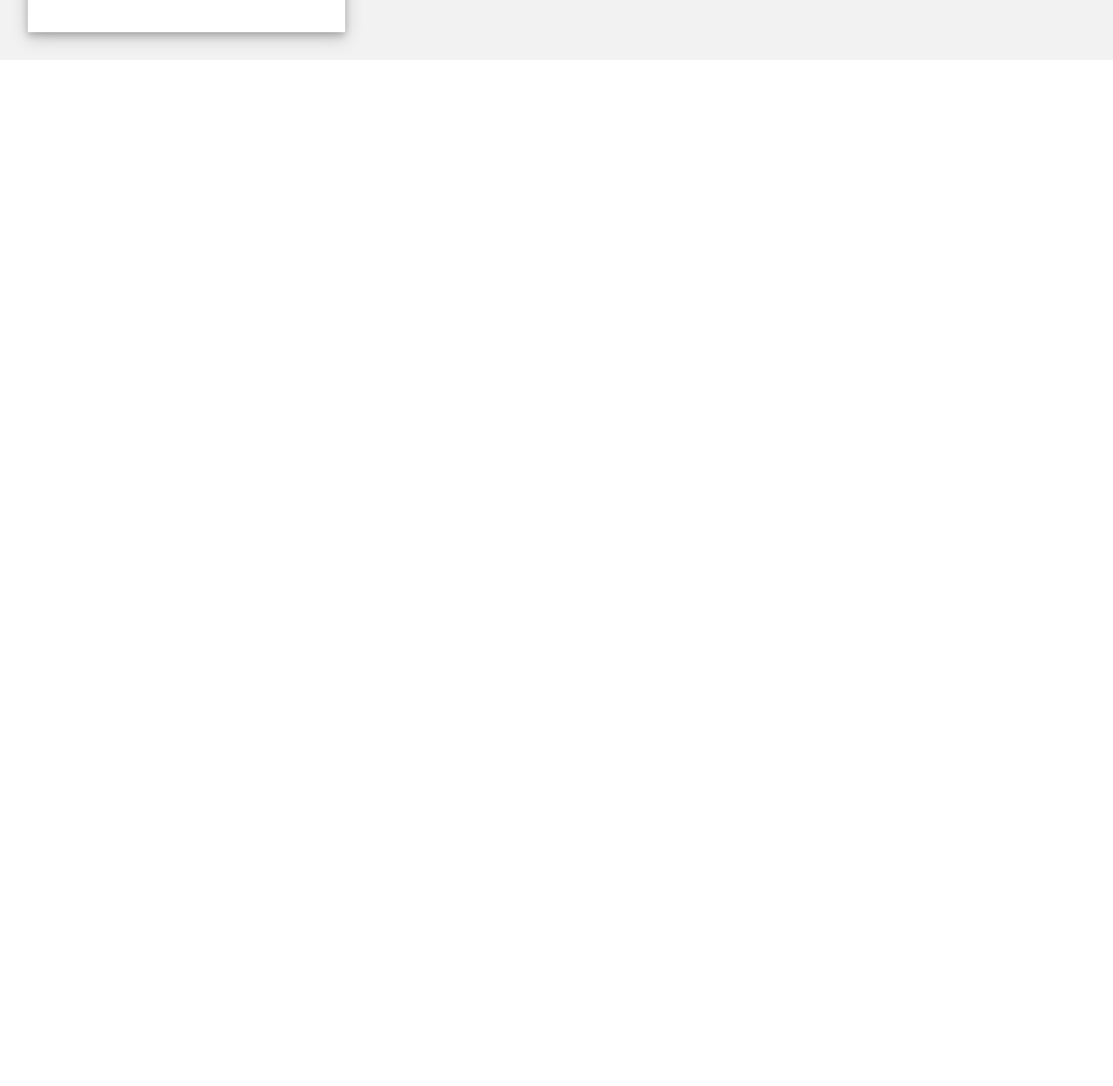
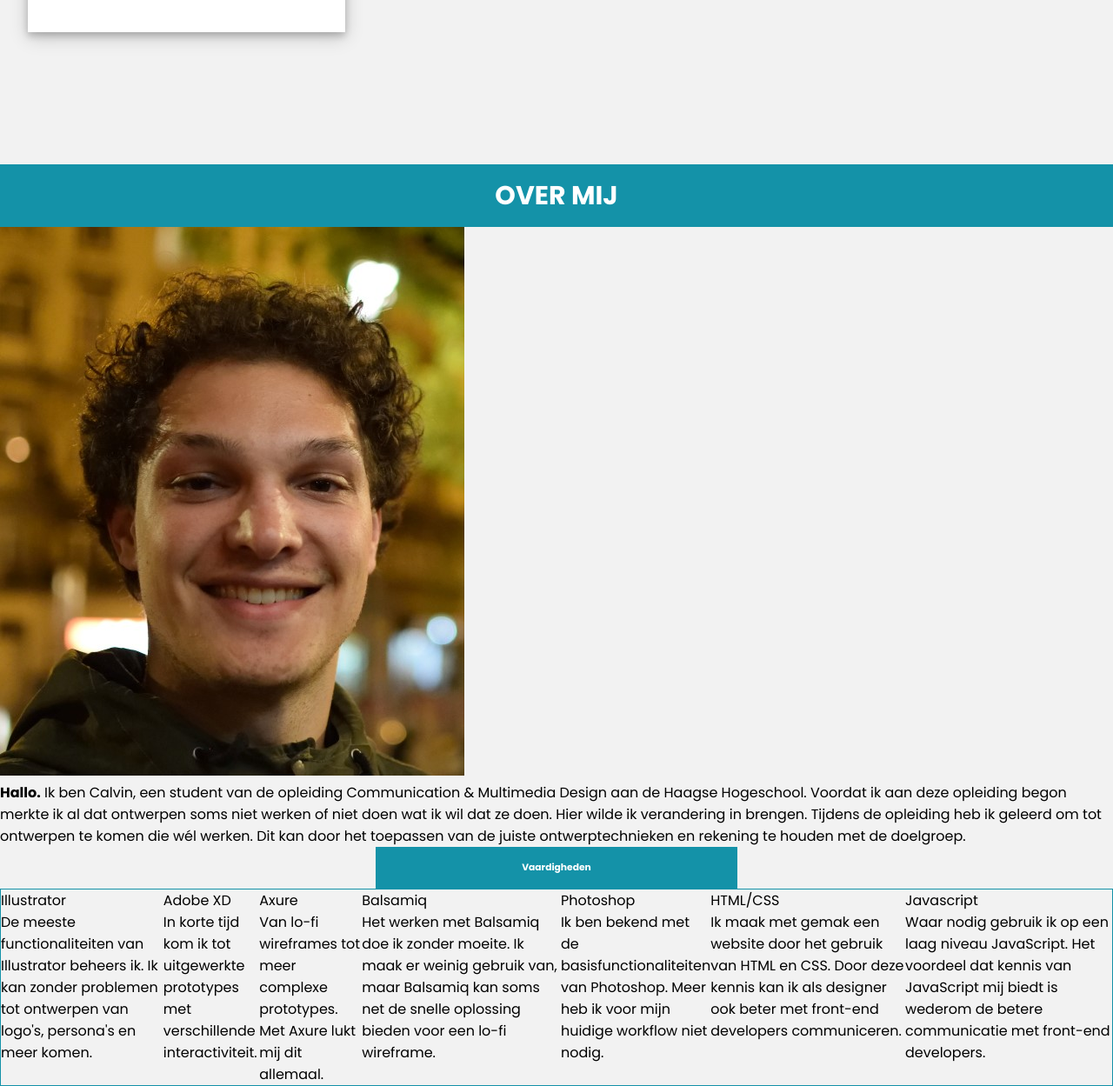
Before and after one commit to calvinschmidt4/Portfolio-2, a plain HTML site: page index.html in a window 1280 px wide. Shown: the part 2043-3292 px from the top of the page at 87% size. Before the commit the page ends 2112 px from the top, so only its background shows below. Drawn offline with Linux system fonts and the light colour scheme.

Commit message:
Update index.html

```diff
--- a/index.html
+++ b/index.html
@@ -88,13 +88,17 @@
             </div>
 
         </div>
-        <!-- <div class="overmij">
+        <div class="overmij">
             <div class="overmij-title">
                 <h4>OVER MIJ</h4>
             </div>
             <div class="overmij-intro">
-                <img src="" alt="">
-                <p></p>
+                <div class="overmij-intro-content me">
+                        <img src="images/calvin.jpg" alt="">
+                </div>
+                <div class="overmij-intro-content metekst">
+                    <p><b>Hallo.</b> Ik ben Calvin, een student van de opleiding Communication & Multimedia Design aan de Haagse Hogeschool. Voordat ik aan deze opleiding begon merkte ik al dat ontwerpen soms niet werken of niet doen wat ik wil dat ze doen. Hier wilde ik verandering in brengen. Tijdens de opleiding heb ik geleerd om tot ontwerpen te komen die wél werken. Dit kan door het toepassen van de juiste ontwerptechnieken en rekening te houden met de doelgroep.</p>
+                </div>
             </div>
             <div class="overmij-var">
                 <div class="overmij-var-title">
@@ -131,7 +135,7 @@
                     </div>
                 </div>
             </div>
-            <div class="overmij-cyclus-container">
+            <!-- <div class="overmij-cyclus-container">
                 <div class="overmij-cyclus-info">
                     <div class="overmij-cyclus-title">
                         <h6>Onderzoek</h6>
@@ -150,13 +154,18 @@
                     </div>
                     <p>Voordat aan de design fase wordt begonnen zijn er vaak al persona's, user needs en systeemeisen opgesteld. Kijkend vanuit de gebruiker, en welke behoeftes en eisen er zijn kom ik tot schetsen, lo-fi wireframes, hi-fi wireframes en prototypes. Waar nodig wordt de doelgroep in dit ontwerp betrokken door het geven van feedback. Dit kan in de vorm van een usability test zijn, maar er bestaan tal van mogelijkheden om tot feedback te komen.</p>
                 </div>
-            </div>
-        </div> -->
+            </div> -->
+        </div>
     </main>
     <footer>
 
     </footer>
     <script type="text/javascript">
+        // window.onresize = function(){ location.reload(); }
+        w = document.documentElement.clientWidth || document.body.clientWidth || window.innerWidth;
+        var targetWidth = 600;
+        if ( w <= targetWidth) {
+        //Add your javascript for screens wider than or equal to 768 here
         document.getElementById("togglemenu").onclick =
         function toggle_visibility(hide) {
                var e = document.getElementById("hide");
@@ -174,8 +183,7 @@
                else
                   e.style.display = 'block';
             }
-
-
+        }
     </script>
 </body>
 </html>
```
